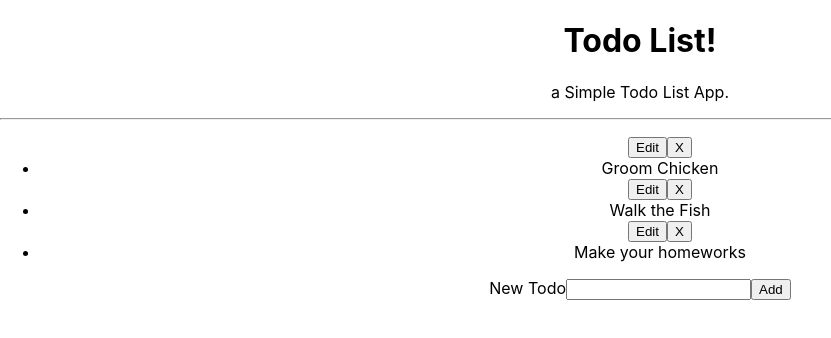
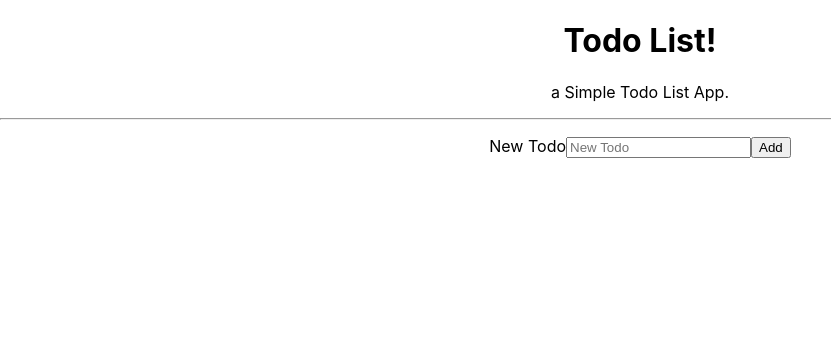
Before and after one commit to oguzyurek/React-Todo-List, a React (Create React App) app: page / in a window 1280 px wide. Shown: the top 338 px of the page, without its empty margins (0-831 px from the left). Built offline with nearby package versions, Linux system fonts and the light colour scheme.

Commit message:
Add functions to Newtodoform.js

```diff
--- a/src/Newtodoform.js
+++ b/src/Newtodoform.js
@@ -5,19 +5,37 @@ import Todo from "./Todo";
 class Newtodoform extends Component {
   constructor(props) {
     super(props);
+    this.state = {
+      todos: [{ task: "" }],
+    };
     this.handleChange = this.handleChange.bind(this);
+    this.handleSubmit = this.handleSubmit.bind(this);
   }
 
   handleChange(evt) {
-    // this.setState({ [evt.target.todo]: evt.target.value });
+    this.setState({ [evt.target.name]: evt.target.value });
+  }
+
+  handleSubmit(evt) {
+    evt.preventDefault();
+    console.log("Submitted!!!");
+    this.props.createTodo(this.state);
+    this.setState({ task: "" });
   }
 
   render() {
     return (
       <div>
-        <form>
-          <label>New Todo</label>
-          <input></input>
+        <form onSubmit={this.handleSubmit}>
+          <label htmlFor="task">New Todo</label>
+          <input
+            type="text"
+            id="task"
+            name="task"
+            placeholder="New Todo"
+            value={this.state.task}
+            onChange={this.handleChange}
+          ></input>
           <button type="submit">Add</button>
         </form>
       </div>
--- a/src/Todolist.js
+++ b/src/Todolist.js
@@ -6,14 +6,18 @@ import { v4 as uuidv4 } from "uuid";
 class Todolist extends Component {
   constructor(props) {
     super(props);
+    this.create = this.create.bind(this);
     this.state = {
-      todos: [
-        { task: "Groom Chicken" },
-        { task: "Walk the Fish" },
-        { task: "Make your homeworks" },
-      ],
+      todos: [],
     };
   }
+
+  create(newTodo) {
+    this.setState({
+      todos: [...this.state.todos, newTodo],
+    });
+  }
+
   render() {
     const todos = this.state.todos.map((todo) => {
       return <Todo key={uuidv4()} task={todo.task} />;
@@ -24,7 +28,7 @@ class Todolist extends Component {
         <p>a Simple Todo List App.</p>
         <hr></hr>
         <ul>{todos}</ul>
-        <Newtodoform />
+        <Newtodoform createTodo={this.create} />
       </div>
     );
   }
```
